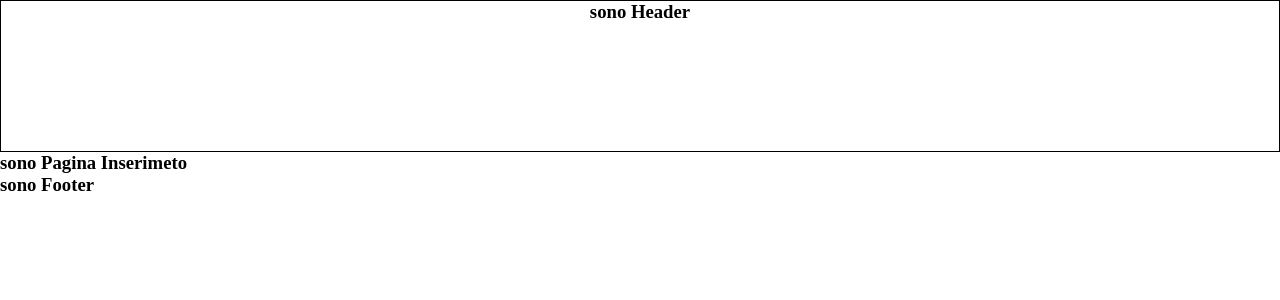
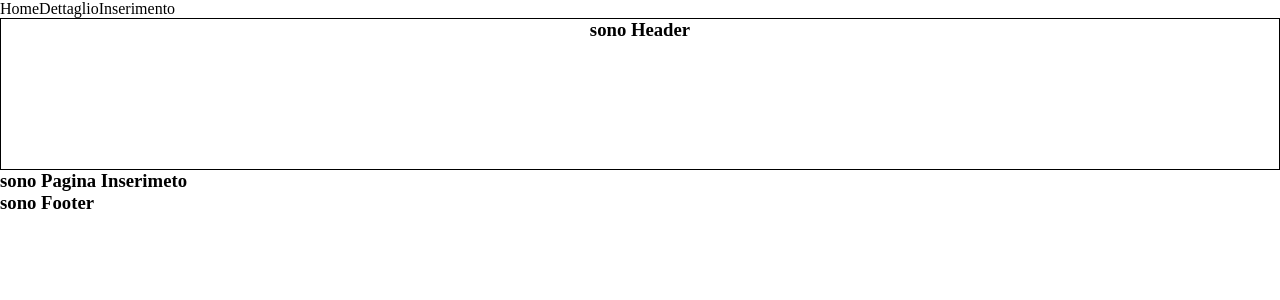
Before and after one commit to MarcoMechini/BoolBnB, a React (Vite) app: page /Inserimento in a window 1280 px wide. Shown: the top 300 px of the page. Built offline with nearby package versions, Linux system fonts and the light colour scheme.

Commit message:
feat: creazione componente navbar e aggiunto nel appLayout

```diff
--- /dev/null
+++ b/src/Components/AppNavbar.jsx
@@ -0,0 +1,29 @@
+import { NavLink } from "react-router-dom"
+
+const navMenu = [
+    {
+        path: '/',
+        title: 'Home'
+    },
+    {
+        path: '/Dettaglio',
+        title: 'Dettaglio'
+    },
+    {
+        path: '/Inserimento',
+        title: 'Inserimento'
+    }]
+
+
+function AppNavbar() {
+
+    return (
+        <>
+            {navMenu.map(curLink => (
+                <NavLink to={curLink.path} key={curLink.title}>{curLink.title}</NavLink>
+            ))}
+        </>
+    )
+}
+
+export default AppNavbar
--- a/src/Layout/AppLayout.jsx
+++ b/src/Layout/AppLayout.jsx
@@ -1,11 +1,13 @@
 import { Outlet } from "react-router-dom";
 import AppFooter from "../Components/AppFooter";
 import AppHeader from "../Components/AppHeader";
+import AppNavbar from "../Components/AppNavbar";
 
 function AppLayout() {
     return (
 
         <>
+            <AppNavbar />
             <AppHeader />
             <Outlet />
             <AppFooter />
--- a/src/pages/PaginaDettaglio.jsx
+++ b/src/pages/PaginaDettaglio.jsx
@@ -1,8 +1,9 @@
 function PaginaDettaglio() {
-return(
-    <>
-    </>
-)
+    return (
+        <>
+            <h3>sono pagina dettaglio</h3>
+        </>
+    )
 
 }
 
```
